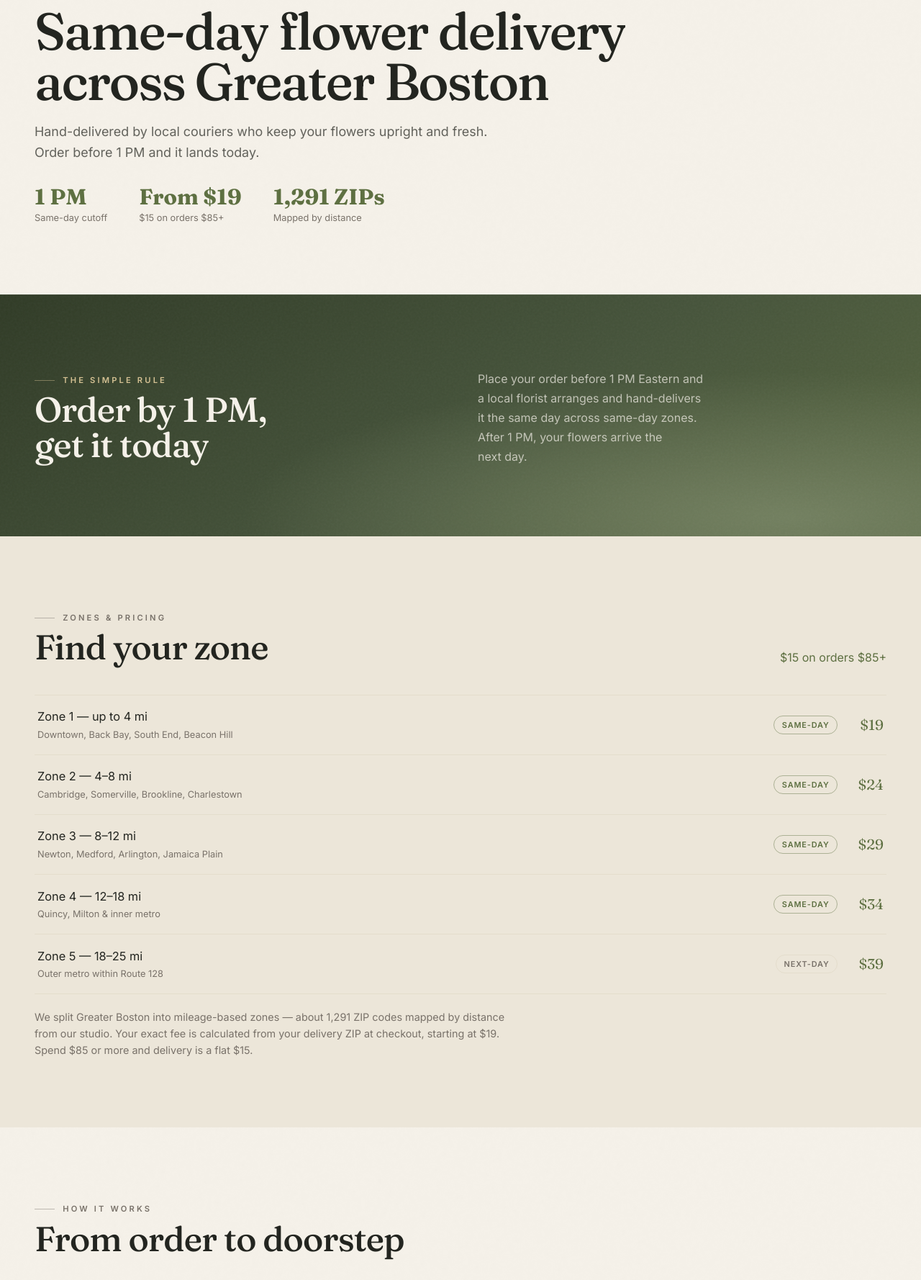
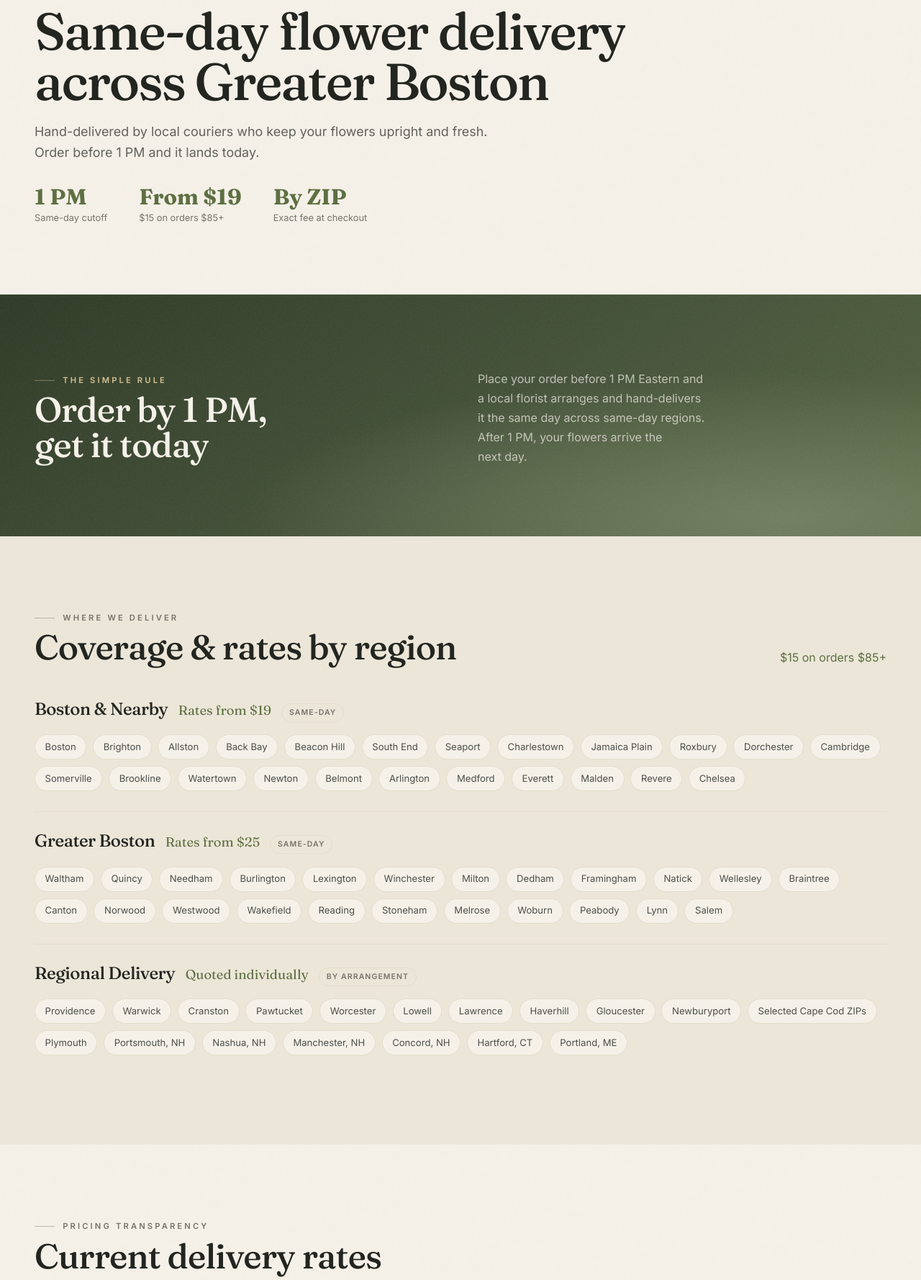
Before and after one commit to mjjorik/v0-e-commerce-flower-website, a WordPress theme: template wp-theme/wildflower/page-delivery.php in a window 1280 px wide. Shown: the part 204-1982 px from the top of the page at 72% size. Run offline with PHP 8.4 and a stand-in for WordPress, Linux system fonts and the light colour scheme; the site name, menu and one post (Sample post) are stand-ins, and other content is empty; some libraries are stand-ins or nearby versions.

Commit message:
Delivery: rebuild to the real source model (region tiers + ZIP rate ladder)
Replace my invented mileage zones with the brand's actual structure:
three region tiers with city chips — Boston & Nearby (from $19, was their
$20), Greater Boston (from $25), Regional Delivery (quoted individually) —
plus a 'Current delivery rates' ladder ($19,$25,$35…$165+) and 'exact fee
by destination ZIP at checkout' (~1,291 ZIPs). Keeps the $15-on-$85 perk
and 1 PM cutoff. Updated hero facts, FAQ, schema (areaServed = all tier
cities, price range $15–$165).

```diff
--- a/wp-theme/wildflower/page-delivery.php
+++ b/wp-theme/wildflower/page-delivery.php
@@ -2,15 +2,14 @@
 /**
  * Delivery page (auto-applies to the page with slug "delivery").
  *
- * Content only — information mirrored from the brand's delivery data
- * (zones, fees, the 1 PM same-day cutoff). Design is the Wildflower system,
- * so it inherits the active theme + the Studio remote automatically.
+ * Information mirrors the brand's delivery model — region tiers + a ZIP-based
+ * rate ladder, "exact fee by destination ZIP at checkout" — rewritten in the
+ * Wildflower system (so it inherits the active theme + Studio remote).
+ * Per the brief: the closest tier starts at $19 (not $20), and delivery is a
+ * flat $15 on orders of $85+.
  *
- * Built for SEO / GEO / AEO / E-E-A-T:
- *  • keyword-rich, location-specific copy (Greater Boston + neighborhoods);
- *  • FAQ in plain Q&A (answer-engine friendly) + FAQPage schema;
- *  • Service + BreadcrumbList JSON-LD (LocalBusiness/Florist is already in <head>);
- *  • trust signals (real local studio, hand-delivery, guarantee) for E-E-A-T.
+ * SEO / GEO / AEO / E-E-A-T: location-rich tiers + ZIP coverage, plain Q&A FAQ,
+ * Service + FAQPage + BreadcrumbList JSON-LD (LocalBusiness is already in head).
  *
  * @package Wildflower
  */
@@ -20,50 +19,50 @@ $brand  = wildflower_brand();
 $cutoff = $brand['cutoff']; // "1 PM"
 $shop   = class_exists( 'WooCommerce' ) ? wc_get_page_permalink( 'shop' ) : home_url( '/' );
 
-/* Zones & pricing — mileage-based, like the brand model: ~1,291 Greater
-   Boston ZIP codes mapped into distance bands. First zone starts at $19,
-   fee rises with distance; $15 flat on orders of $85+. Single source for the
-   visible table and the schema. */
-$zones = array(
-	array( 'Zone 1 — up to 4 mi', 'Downtown, Back Bay, South End, Beacon Hill', 19, true ),
-	array( 'Zone 2 — 4–8 mi', 'Cambridge, Somerville, Brookline, Charlestown', 24, true ),
-	array( 'Zone 3 — 8–12 mi', 'Newton, Medford, Arlington, Jamaica Plain', 29, true ),
-	array( 'Zone 4 — 12–18 mi', 'Quincy, Milton & inner metro', 34, true ),
-	array( 'Zone 5 — 18–25 mi', 'Outer metro within Route 128', 39, false ),
+/* Region tiers: label, rate note, fulfilment, areas[] */
+$tiers = array(
+	array(
+		'Boston & Nearby', 'Rates from $19', 'Same-day',
+		array( 'Boston', 'Brighton', 'Allston', 'Back Bay', 'Beacon Hill', 'South End', 'Seaport', 'Charlestown', 'Jamaica Plain', 'Roxbury', 'Dorchester', 'Cambridge', 'Somerville', 'Brookline', 'Watertown', 'Newton', 'Belmont', 'Arlington', 'Medford', 'Everett', 'Malden', 'Revere', 'Chelsea' ),
+	),
+	array(
+		'Greater Boston', 'Rates from $25', 'Same-day',
+		array( 'Waltham', 'Quincy', 'Needham', 'Burlington', 'Lexington', 'Winchester', 'Milton', 'Dedham', 'Framingham', 'Natick', 'Wellesley', 'Braintree', 'Canton', 'Norwood', 'Westwood', 'Wakefield', 'Reading', 'Stoneham', 'Melrose', 'Woburn', 'Peabody', 'Lynn', 'Salem' ),
+	),
+	array(
+		'Regional Delivery', 'Quoted individually', 'By arrangement',
+		array( 'Providence', 'Warwick', 'Cranston', 'Pawtucket', 'Worcester', 'Lowell', 'Lawrence', 'Haverhill', 'Gloucester', 'Newburyport', 'Selected Cape Cod ZIPs', 'Plymouth', 'Portsmouth, NH', 'Nashua, NH', 'Manchester, NH', 'Concord, NH', 'Hartford, CT', 'Portland, ME' ),
+	),
 );
 
-/* Neighborhoods we cover (GEO depth). */
-$neighborhoods = array(
-	'Back Bay', 'Beacon Hill', 'South End', 'North End', 'Downtown', 'Seaport',
-	'Cambridge', 'Somerville', 'Brookline', 'Newton', 'Medford', 'Arlington',
-	'Jamaica Plain', 'Charlestown', 'Quincy', 'Milton',
-);
+/* The published rate ladder (exact fee resolved by destination ZIP). */
+$rates = array( '$19', '$25', '$35', '$40', '$45', '$50', '$55', '$65', '$75', '$85', '$105', '$135', '$165+' );
 
-/* FAQ — drives both the on-page accordion and FAQPage schema (AEO). */
+/* FAQ — drives the on-page accordion and FAQPage schema (AEO). */
 $faqs = array(
 	array(
 		__( 'Do you offer same-day flower delivery in Boston?', 'wildflower' ),
-		sprintf( __( 'Yes. Order before %s ET and we hand-deliver the same day across most of Greater Boston — including Boston, Cambridge, Somerville, Brookline and Newton. Orders placed after %s are delivered the next day.', 'wildflower' ), $cutoff, $cutoff ),
+		sprintf( __( 'Yes. Order before %1$s ET and we hand-deliver the same day across Boston & Nearby and most of Greater Boston. Orders placed after %1$s are delivered the next day.', 'wildflower' ), $cutoff ),
 	),
 	array(
 		__( 'How much does flower delivery cost?', 'wildflower' ),
-		__( 'Delivery is zone-based by distance from our studio — about 1,291 Greater Boston ZIP codes mapped into mileage zones. Fees start at $19 for the closest zone and rise with distance to $39 for the outer metro. Spend $85 or more and delivery is a flat $15. Your exact fee is shown at checkout from your ZIP.', 'wildflower' ),
+		__( 'Delivery is calculated from the destination ZIP code: Boston & Nearby starts at $19, Greater Boston from $25, and regional deliveries are quoted individually. Rates step up by distance ($19, $25, $35 … up to $165+) and the exact fee is shown at checkout. Spend $85 or more and delivery is a flat $15.', 'wildflower' ),
 	),
 	array(
 		__( 'Which areas do you deliver to?', 'wildflower' ),
-		__( 'We cover Greater Boston: Boston, Cambridge, Somerville, Brookline, Newton, Medford, Arlington, Quincy and Milton, plus the surrounding metro within Route 128. Most zones are same-day eligible.', 'wildflower' ),
+		__( 'Same-day across Boston & Nearby (Cambridge, Somerville, Brookline, Newton and more) and Greater Boston (Quincy, Waltham, Lexington, Salem and more). We also reach regional destinations like Providence, Worcester and southern New Hampshire by arrangement.', 'wildflower' ),
+	),
+	array(
+		__( 'How is my exact delivery fee determined?', 'wildflower' ),
+		__( 'By your destination ZIP code. We map every ZIP to a rate based on distance from our studio, so you always see the precise fee at checkout — no surprises. Extended-distance orders may require a quick custom quote.', 'wildflower' ),
 	),
 	array(
 		__( 'Can I pick up my order?', 'wildflower' ),
 		__( 'We run as a closed studio for the freshest, fastest dispatch, so pick-up isn’t available — every order is hand-delivered by a local courier.', 'wildflower' ),
 	),
 	array(
-		__( 'How are the flowers packaged for delivery?', 'wildflower' ),
-		__( 'Each bouquet is hydrated with eco-friendly wet wraps and packed in our signature Wildflower tote box so it arrives upright, fresh and ready to display.', 'wildflower' ),
-	),
-	array(
 		__( 'What if no one is home?', 'wildflower' ),
-		__( 'Our courier will leave the bouquet in a safe, shaded spot and send a photo confirmation, or follow any delivery note you add at checkout.', 'wildflower' ),
+		__( 'Our courier leaves the bouquet in a safe, shaded spot and sends a photo confirmation, or follows any delivery note you add at checkout.', 'wildflower' ),
 	),
 );
 ?>
@@ -77,7 +76,7 @@ $faqs = array(
 		<div class="page-hero__facts reveal">
 			<div><strong><?php echo esc_html( $cutoff ); ?></strong><span><?php esc_html_e( 'Same-day cutoff', 'wildflower' ); ?></span></div>
 			<div><strong><?php esc_html_e( 'From $19', 'wildflower' ); ?></strong><span><?php esc_html_e( '$15 on orders $85+', 'wildflower' ); ?></span></div>
-			<div><strong><?php esc_html_e( '1,291 ZIPs', 'wildflower' ); ?></strong><span><?php esc_html_e( 'Mapped by distance', 'wildflower' ); ?></span></div>
+			<div><strong><?php esc_html_e( 'By ZIP', 'wildflower' ); ?></strong><span><?php esc_html_e( 'Exact fee at checkout', 'wildflower' ); ?></span></div>
 		</div>
 	</div>
 </section>
@@ -89,43 +88,60 @@ $faqs = array(
 			<p class="eyebrow"><?php esc_html_e( 'The simple rule', 'wildflower' ); ?></p>
 			<h2 class="deliv-rule__title kinetic"><?php echo wildflower_kinetic( sprintf( __( 'Order by %s, get it today', 'wildflower' ), $cutoff ) ); // phpcs:ignore ?></h2>
 		</div>
-		<p class="deliv-rule__text"><?php printf( esc_html__( 'Place your order before %s Eastern and a local florist arranges and hand-delivers it the same day across same-day zones. After %s, your flowers arrive the next day.', 'wildflower' ), esc_html( $cutoff ), esc_html( $cutoff ) ); ?></p>
+		<p class="deliv-rule__text"><?php printf( esc_html__( 'Place your order before %1$s Eastern and a local florist arranges and hand-delivers it the same day across same-day regions. After %1$s, your flowers arrive the next day.', 'wildflower' ), esc_html( $cutoff ) ); ?></p>
 	</div>
 </section>
 
-<!-- ZONES & PRICING -->
+<!-- COVERAGE BY REGION (GEO) -->
 <section class="section section--alt">
 	<div class="container">
 		<div class="section-head">
-			<div style="max-width:36rem;">
-				<p class="eyebrow reveal"><?php esc_html_e( 'Zones & pricing', 'wildflower' ); ?></p>
-				<h2 class="kinetic" style="margin-top:.5rem;"><?php echo wildflower_kinetic( __( 'Find your zone', 'wildflower' ) ); // phpcs:ignore ?></h2>
+			<div style="max-width:40rem;">
+				<p class="eyebrow reveal"><?php esc_html_e( 'Where we deliver', 'wildflower' ); ?></p>
+				<h2 class="kinetic" style="margin-top:.5rem;"><?php echo wildflower_kinetic( __( 'Coverage & rates by region', 'wildflower' ) ); // phpcs:ignore ?></h2>
 			</div>
 			<span class="reviews__rating reveal" style="color:var(--accent);"><?php esc_html_e( '$15 on orders $85+', 'wildflower' ); ?></span>
 		</div>
-		<ul class="price-zones reveal">
-			<?php foreach ( $zones as $z ) : ?>
-				<li class="price-zone">
-					<span class="price-zone__name"><?php echo esc_html( $z[0] ); ?><em class="price-zone__areas"><?php echo esc_html( $z[1] ); ?></em></span>
-					<span class="price-zone__meta">
-						<span class="price-zone__badge<?php echo $z[3] ? ' is-same' : ''; ?>"><?php echo $z[3] ? esc_html__( 'Same-day', 'wildflower' ) : esc_html__( 'Next-day', 'wildflower' ); ?></span>
-						<span class="price-zone__fee">$<?php echo esc_html( $z[2] ); ?></span>
-					</span>
-				</li>
+		<div class="deliv-tiers">
+			<?php foreach ( $tiers as $t ) : ?>
+				<div class="deliv-tier reveal">
+					<div class="deliv-tier__head">
+						<h3 class="deliv-tier__name"><?php echo esc_html( $t[0] ); ?></h3>
+						<span class="deliv-tier__rate"><?php echo esc_html( $t[1] ); ?></span>
+						<span class="deliv-tier__badge"><?php echo esc_html( $t[2] ); ?></span>
+					</div>
+					<ul class="chips">
+						<?php foreach ( $t[3] as $area ) : ?>
+							<li class="chip"><?php echo esc_html( $area ); ?></li>
+						<?php endforeach; ?>
+					</ul>
+				</div>
+			<?php endforeach; ?>
+		</div>
+	</div>
+</section>
+
+<!-- RATE LADDER (transparency) -->
+<section class="section">
+	<div class="container">
+		<div class="section-head"><div style="max-width:40rem;"><p class="eyebrow reveal"><?php esc_html_e( 'Pricing transparency', 'wildflower' ); ?></p><h2 class="kinetic" style="margin-top:.5rem;"><?php echo wildflower_kinetic( __( 'Current delivery rates', 'wildflower' ) ); // phpcs:ignore ?></h2></div></div>
+		<ul class="rates reveal">
+			<?php foreach ( $rates as $r ) : ?>
+				<li class="rate"><?php echo esc_html( $r ); ?></li>
 			<?php endforeach; ?>
 		</ul>
-		<p class="price-zones__note muted"><?php esc_html_e( 'We split Greater Boston into mileage-based zones — about 1,291 ZIP codes mapped by distance from our studio. Your exact fee is calculated from your delivery ZIP at checkout, starting at $19. Spend $85 or more and delivery is a flat $15.', 'wildflower' ); ?></p>
+		<p class="price-zones__note muted"><?php esc_html_e( 'The exact fee is calculated from the destination ZIP code and shown at checkout — about 1,291 Greater Boston ZIPs are mapped by distance from our studio. Spend $85 or more and delivery is a flat $15. Extended-distance deliveries may require a quick custom quote.', 'wildflower' ); ?></p>
 	</div>
 </section>
 
 <!-- HOW IT WORKS -->
-<section class="section">
+<section class="section section--alt">
 	<div class="container">
 		<div class="section-head"><div style="max-width:36rem;"><p class="eyebrow reveal"><?php esc_html_e( 'How it works', 'wildflower' ); ?></p><h2 class="kinetic" style="margin-top:.5rem;"><?php echo wildflower_kinetic( __( 'From order to doorstep', 'wildflower' ) ); // phpcs:ignore ?></h2></div></div>
 		<div class="how__grid how__grid--light">
 			<?php
 			$steps = array(
-				array( '01', __( 'Order before ' . $cutoff, 'wildflower' ), __( 'Pick a bouquet, add a gift message and choose your delivery date at checkout.', 'wildflower' ) ),
+				array( '01', sprintf( __( 'Order before %s', 'wildflower' ), $cutoff ), __( 'Pick a bouquet, add a gift message and choose your delivery date at checkout.', 'wildflower' ) ),
 				array( '02', __( 'We hand-tie it fresh', 'wildflower' ), __( 'A local florist arranges your flowers the same morning from stems cut this week.', 'wildflower' ) ),
 				array( '03', __( 'Delivered to the door', 'wildflower' ), __( 'Our courier delivers it upright and hydrated, with photo confirmation on request.', 'wildflower' ) ),
 			);
@@ -138,18 +154,6 @@ $faqs = array(
 				</div>
 			<?php endforeach; ?>
 		</div>
-	</div>
-</section>
-
-<!-- COVERAGE / NEIGHBORHOODS (GEO) -->
-<section class="section section--alt">
-	<div class="container">
-		<div class="section-head"><div style="max-width:40rem;"><p class="eyebrow reveal"><?php esc_html_e( 'Coverage', 'wildflower' ); ?></p><h2 class="kinetic" style="margin-top:.5rem;"><?php echo wildflower_kinetic( __( 'Neighborhoods we deliver to', 'wildflower' ) ); // phpcs:ignore ?></h2></div></div>
-		<ul class="neigh-grid reveal">
-			<?php foreach ( $neighborhoods as $n ) : ?>
-				<li class="neigh"><?php echo esc_html( $n ); ?></li>
-			<?php endforeach; ?>
-		</ul>
 	</div>
 </section>
 
@@ -205,8 +209,12 @@ $faqs = array(
 </section>
 
 <?php
-/* ---- Structured data: Service deliveryArea + FAQPage + Breadcrumb ---- */
-$home   = home_url( '/' );
+/* ---- Structured data: Service + FAQPage + Breadcrumb ---- */
+$home    = home_url( '/' );
+$all_areas = array();
+foreach ( $tiers as $t ) {
+	$all_areas = array_merge( $all_areas, $t[3] );
+}
 $faq_ld = array();
 foreach ( $faqs as $f ) {
 	$faq_ld[] = array(
@@ -223,8 +231,8 @@ wildflower_print_jsonld(
 			'serviceType' => 'Flower delivery',
 			'name'        => 'Same-day flower delivery — Greater Boston',
 			'provider'    => array( '@id' => $home . '#business' ),
-			'areaServed'  => $neighborhoods,
-			'offers'      => array( '@type' => 'Offer', 'priceCurrency' => 'USD', 'priceSpecification' => array( '@type' => 'PriceSpecification', 'minPrice' => 15, 'maxPrice' => 39, 'priceCurrency' => 'USD' ) ),
+			'areaServed'  => $all_areas,
+			'offers'      => array( '@type' => 'Offer', 'priceCurrency' => 'USD', 'priceSpecification' => array( '@type' => 'PriceSpecification', 'minPrice' => 15, 'maxPrice' => 165, 'priceCurrency' => 'USD' ) ),
 			'url'         => get_permalink(),
 		),
 		array(
--- a/wp-theme/wildflower/style.css
+++ b/wp-theme/wildflower/style.css
@@ -1041,3 +1041,18 @@ textarea { resize: vertical; }
 /* Delivery zone row: name + area subtext on the left */
 .price-zone__name { display: flex; flex-direction: column; gap: .2rem; }
 .price-zone__areas { font-style: normal; font-size: .8rem; color: var(--muted-foreground); }
+
+/* Delivery — region tiers + chips + rate ladder */
+.deliv-tiers { display: grid; gap: 0; }
+.deliv-tier { padding-block: 1.75rem; border-top: 1px solid var(--border); }
+.deliv-tier:first-child { border-top: 0; padding-top: .5rem; }
+.deliv-tier__head { display: flex; align-items: baseline; flex-wrap: wrap; gap: .5rem .9rem; margin-bottom: 1.1rem; }
+.deliv-tier__name { font-family: var(--font-serif); font-size: 1.5rem; line-height: 1; }
+.deliv-tier__rate { font-family: var(--font-serif); font-size: 1.15rem; color: var(--accent); }
+.deliv-tier__badge { font-size: .66rem; font-weight: 600; text-transform: uppercase; letter-spacing: .1em; color: var(--muted-foreground); border: 1px solid var(--border); border-radius: 999px; padding: .25rem .6rem; }
+.chips { list-style: none; margin: 0; padding: 0; display: flex; flex-wrap: wrap; gap: .55rem; }
+.chip { font-size: .82rem; color: color-mix(in oklab, var(--foreground) 80%, transparent); background: var(--background); border: 1px solid var(--border); border-radius: 999px; padding: .42rem .85rem; transition: border-color .2s, color .2s; }
+.chip:hover { border-color: color-mix(in oklab, var(--accent) 50%, transparent); color: var(--foreground); }
+
+.rates { list-style: none; margin: 0 0 1.25rem; padding: 0; display: flex; flex-wrap: wrap; gap: .6rem; }
+.rate { font-family: var(--font-serif); font-size: 1.05rem; color: var(--accent); background: var(--cream); border: 1px solid var(--border); border-radius: var(--radius-lg); padding: .6rem 1.05rem; min-width: 3.4rem; text-align: center; }
```
